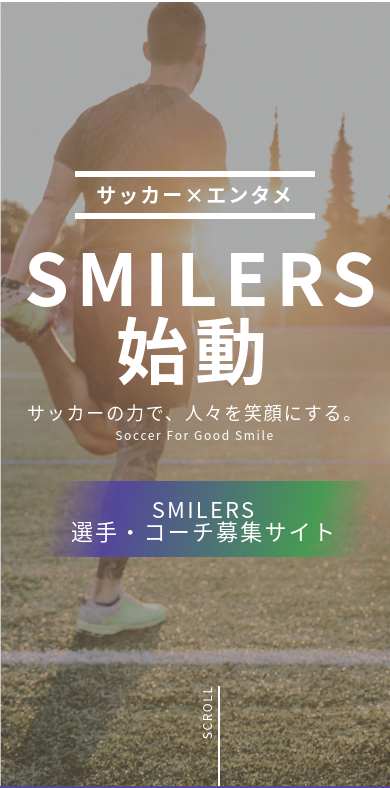
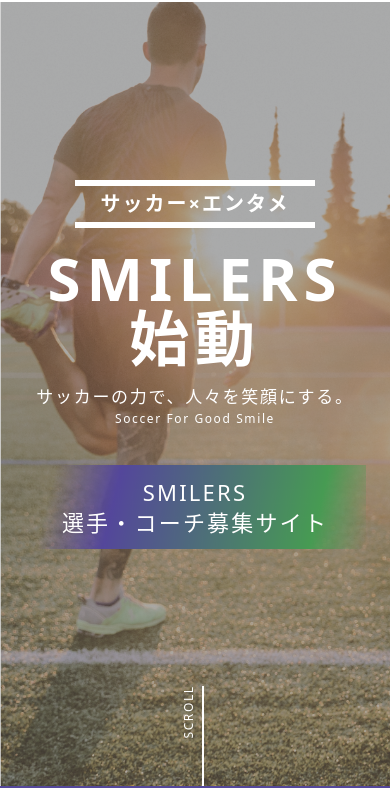
Before and after one commit to gogoipe3913/smilers-lp, a Gatsby site: page /lp in a window 390 px wide. Shown: the part 58-846 px from the top of the page. Built offline with nearby package versions, Linux system fonts and the light colour scheme; Gatsby itself is replaced by a stand-in of ours.

Commit message:
sp ファーストビュー調整

```diff
--- a/src/components/organisms/Top/index.tsx
+++ b/src/components/organisms/Top/index.tsx
@@ -18,8 +18,8 @@ const Top: FunctionComponent = () => {
 
       <p className={styles.Top__explain}>SMILERS選手・コーチ募集サイト</p>
       <div className={styles.Top__explainSp}>
-        <p>SMILERS</p>
-        <p>選手・コーチ募集サイト</p>
+        <p className={styles.Top__explainSpText}>SMILERS</p>
+        <p className={styles.Top__explainSpText}>選手・コーチ募集サイト</p>
       </div>
       <div className={styles.Top__scrollIndicator}>
         <p className={styles.Top__scrollIndicatorText}>SCROLL</p>
--- a/src/components/organisms/Top/style.module.scss
+++ b/src/components/organisms/Top/style.module.scss
@@ -18,6 +18,7 @@
   background-size: cover;
 
   @media screen and (max-width: 428px) {
+    min-height: 660px;
     background-image: url("../../../images/top/spBackground_new.png");
   }
 
@@ -53,7 +54,8 @@
     letter-spacing: 0.1em;
 
     @media screen and (max-width: 428px) {
-      font-size: 72px;
+      width: 100%;
+      font-size: 60px;
     }
   }
 
@@ -70,7 +72,8 @@
     letter-spacing: 0.1em;
 
     @media screen and (max-width: 428px) {
-      font-size: 18px;
+      text-align: center;
+      font-size: 17px;
     }
   }
 
@@ -106,7 +109,7 @@
   & &__explainSp {
     margin: 40px auto 0;
     padding: 16px 0;
-    width: 360px;
+    width: 100%;
     letter-spacing: 0.1em;
     font-size: 22px;
     background-image: url("../../../images//top/spTextBackground.png");
@@ -115,6 +118,10 @@
     @media screen and (min-width: 429px) {
       display: none;
     }
+  }
+
+  & &__explainSpText + &__explainSpText {
+    margin-top: 8px;
   }
 
   & &__scrollIndicator {
@@ -131,6 +138,10 @@
     width: fit-content;
     font-size: 12px;
     transform: rotate(-90deg) translateX(-60%);
+
+    @media screen and (max-width: 428px) {
+      margin-left: -60px;
+    }
   }
 
   & &__scrollLine {
@@ -138,5 +149,9 @@
     width: 2px;
     height: 100px;
     background-color: $global-color-white;
+
+    @media screen and (max-width: 428px) {
+      transform: translateX(-16px);
+    }
   }
 }
--- a/src/components/templates/style.module.scss
+++ b/src/components/templates/style.module.scss
@@ -5,7 +5,7 @@
 .LpTemplate {
   // TODO: 後で消す
   background-color: $global-color-gray-1;
-  font-family: "Noto Sans CJK JP";
+  font-family: "Noto Sans", "Noto Sans CJK JP", sans-serif;
   height: auto;
   overflow-x: hidden;
 }
```
